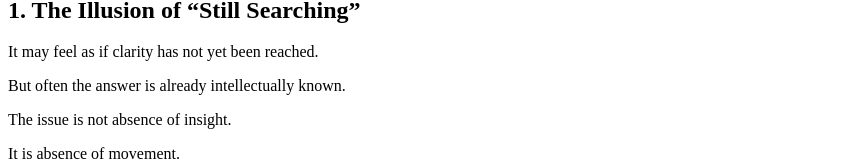
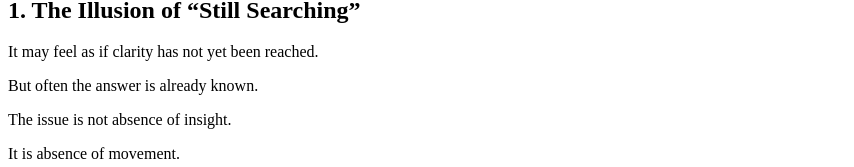
Before and after one commit to mozartltv-creator/106-returning-to-the-same-question, a plain HTML site: page index.html in a window 1280 px wide. Shown: the part 321-488 px from the top of the page, without its empty margins (0-854 px from the left). Drawn offline with Linux system fonts and the light colour scheme.

Commit message:
Update index.html

```diff
--- a/index.html
+++ b/index.html
@@ -21,7 +21,7 @@
 
 <h2>1. The Illusion of “Still Searching”</h2>
 <p>It may feel as if clarity has not yet been reached.</p>
-<p>But often the answer is already intellectually known.</p>
+<p>But often the answer is already known.</p>
 <p>The issue is not absence of insight.</p>
 <p>It is absence of movement.</p>
 
```
